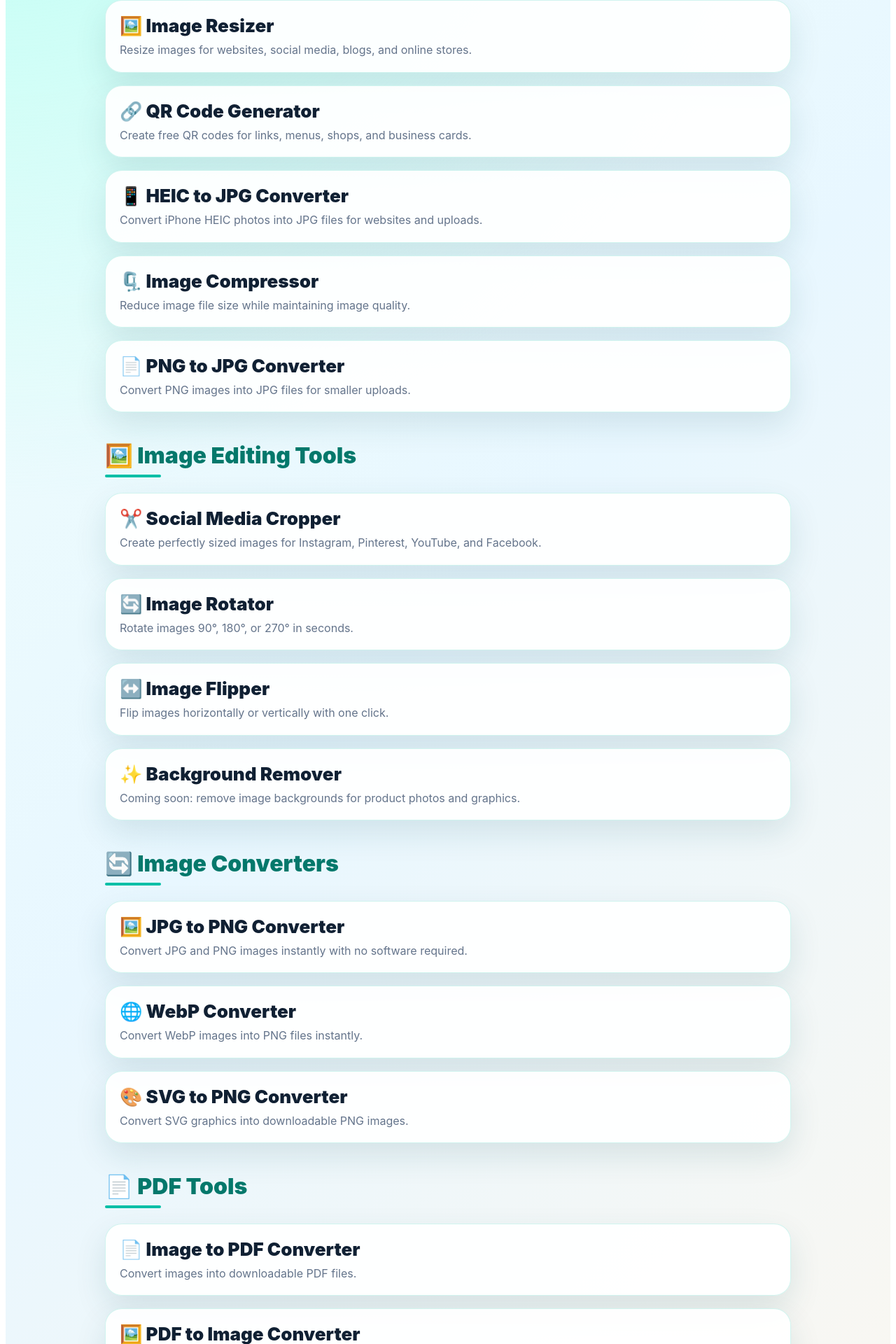
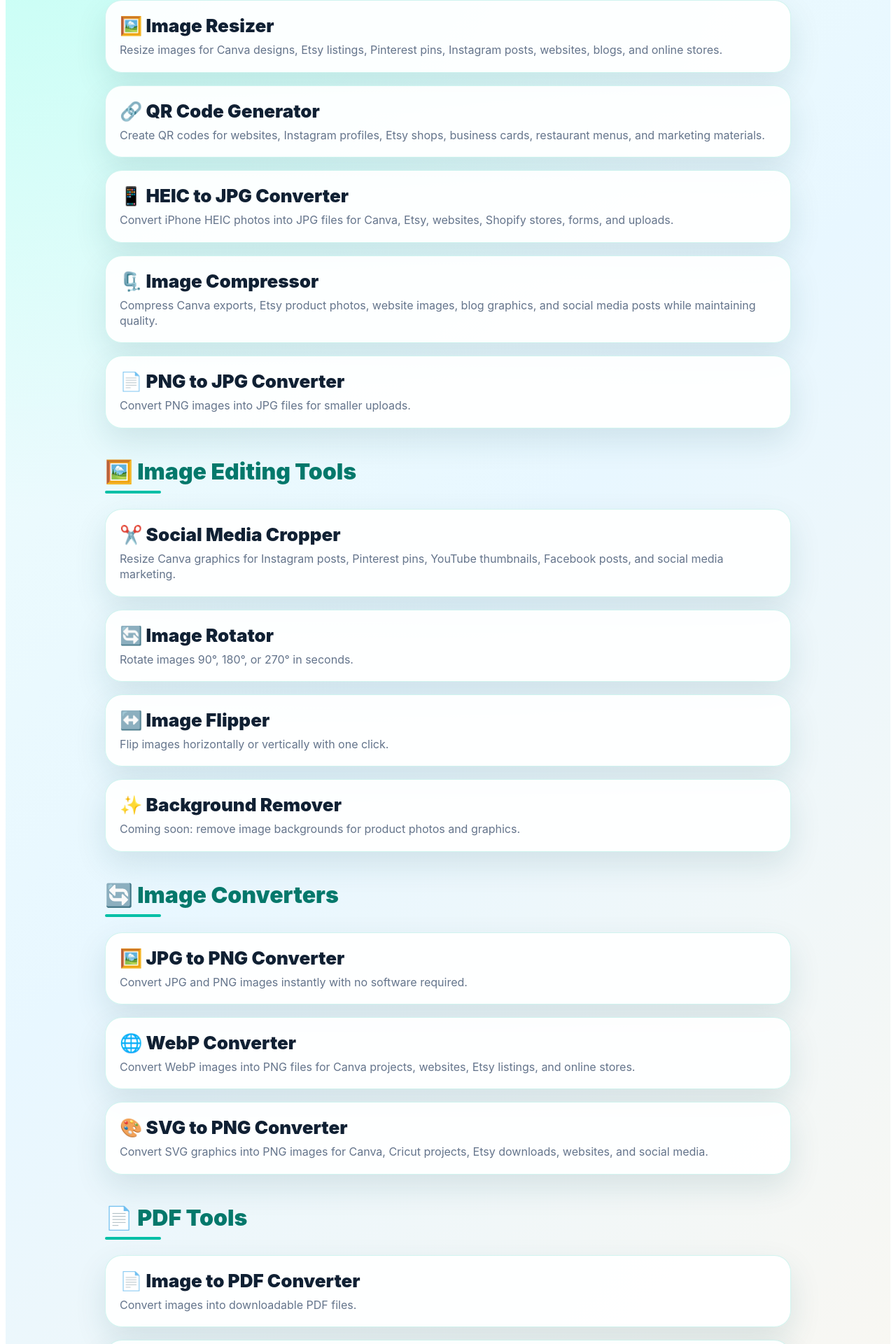
Before and after one commit to gramaziofamily/pixelminttools, a Next.js app: page / in a window 1280 px wide. Shown: the part 452-2372 px from the top of the page at 70% size. Built offline with nearby package versions, Linux system fonts and the light colour scheme.

Commit message:
Update page.js

```diff
--- a/app/page.js
+++ b/app/page.js
@@ -3,17 +3,17 @@ export default function Home() {
     {
       title: "🌟 Most Popular Tools",
       tools: [
-        ["🖼️ Image Resizer", "/resize", "Resize images for websites, social media, blogs, and online stores."],
-        ["🔗 QR Code Generator", "/qr-code-generator", "Create free QR codes for links, menus, shops, and business cards."],
-        ["📱 HEIC to JPG Converter", "/heic-to-jpg", "Convert iPhone HEIC photos into JPG files for websites and uploads."],
-        ["🗜️ Image Compressor", "/compress", "Reduce image file size while maintaining image quality."],
+        ["🖼️ Image Resizer", "/resize", "Resize images for Canva designs, Etsy listings, Pinterest pins, Instagram posts, websites, blogs, and online stores."],
+        ["🔗 QR Code Generator", "/qr-code-generator", "Create QR codes for websites, Instagram profiles, Etsy shops, business cards, restaurant menus, and marketing materials."],
+        ["📱 HEIC to JPG Converter", "/heic-to-jpg", "Convert iPhone HEIC photos into JPG files for Canva, Etsy, websites, Shopify stores, forms, and uploads."],
+        ["🗜️ Image Compressor", "/compress", "Compress Canva exports, Etsy product photos, website images, blog graphics, and social media posts while maintaining quality."],
         ["📄 PNG to JPG Converter", "/png-to-jpg", "Convert PNG images into JPG files for smaller uploads."],
       ],
     },
     {
       title: "🖼️ Image Editing Tools",
       tools: [
-        ["✂️ Social Media Cropper", "/crop", "Create perfectly sized images for Instagram, Pinterest, YouTube, and Facebook."],
+        ["✂️ Social Media Cropper", "/crop", "Resize Canva graphics for Instagram posts, Pinterest pins, YouTube thumbnails, Facebook posts, and social media marketing."],
         ["🔄 Image Rotator", "/rotate", "Rotate images 90°, 180°, or 270° in seconds."],
         ["↔️ Image Flipper", "/flip", "Flip images horizontally or vertically with one click."],
         ["✨ Background Remover", "/background-remover", "Coming soon: remove image backgrounds for product photos and graphics."],
@@ -23,21 +23,21 @@ export default function Home() {
       title: "🔄 Image Converters",
       tools: [
         ["🖼️ JPG to PNG Converter", "/convert", "Convert JPG and PNG images instantly with no software required."],
-        ["🌐 WebP Converter", "/webp-converter", "Convert WebP images into PNG files instantly."],
-        ["🎨 SVG to PNG Converter", "/svg-to-png", "Convert SVG graphics into downloadable PNG images."],
+        ["🌐 WebP Converter", "/webp-converter", "Convert WebP images into PNG files for Canva projects, websites, Etsy listings, and online stores."],
+        ["🎨 SVG to PNG Converter", "/svg-to-png", "Convert SVG graphics into PNG images for Canva, Cricut projects, Etsy downloads, websites, and social media."],
       ],
     },
     {
       title: "📄 PDF Tools",
       tools: [
         ["📄 Image to PDF Converter", "/image-to-pdf", "Convert images into downloadable PDF files."],
-        ["🖼️ PDF to Image Converter", "/pdf-to-image", "Convert PDF pages into JPG and PNG image files."],
+        ["🖼️ PDF to Image Converter", "/pdf-to-image", "Convert PDF pages into JPG and PNG images for Canva projects, presentations, websites, and social media content."],
       ],
     },
     {
       title: "🌐 Website & Business Tools",
       tools: [
-        ["⭐ Favicon Generator", "/favicon-generator", "Create favicon icons for websites and businesses."],
+        ["⭐ Favicon Generator", "/favicon-generator", "Create favicon icons for websites, Shopify stores, blogs, portfolios, and online businesses."],
       ],
     },
   ];
```
